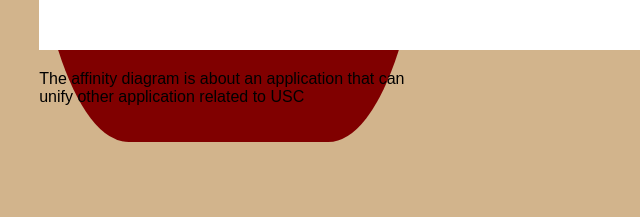
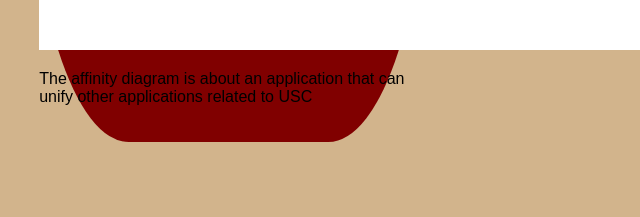
Before and after one commit to LucasJ-12/LucasJ-12.github.io, a plain HTML site: page index.html in a window 1280 px wide. Shown: the part 1333-1550 px from the top of the page, 640-1280 px from the left. Drawn offline with Linux system fonts and the light colour scheme.

Commit message:
adding s

```diff
--- a/index.html
+++ b/index.html
@@ -32,7 +32,7 @@
           <h3>Affinity Diagram</h3></a>
         <a href="files/Diagram.pdf">
           <img src="images/Diagram.png"></a>
-        <p>The affinity diagram is about an application that can unify other application related to USC</p>
+        <p>The affinity diagram is about an application that can unify other applications related to USC</p>
       </section>
 
     </div>
```
